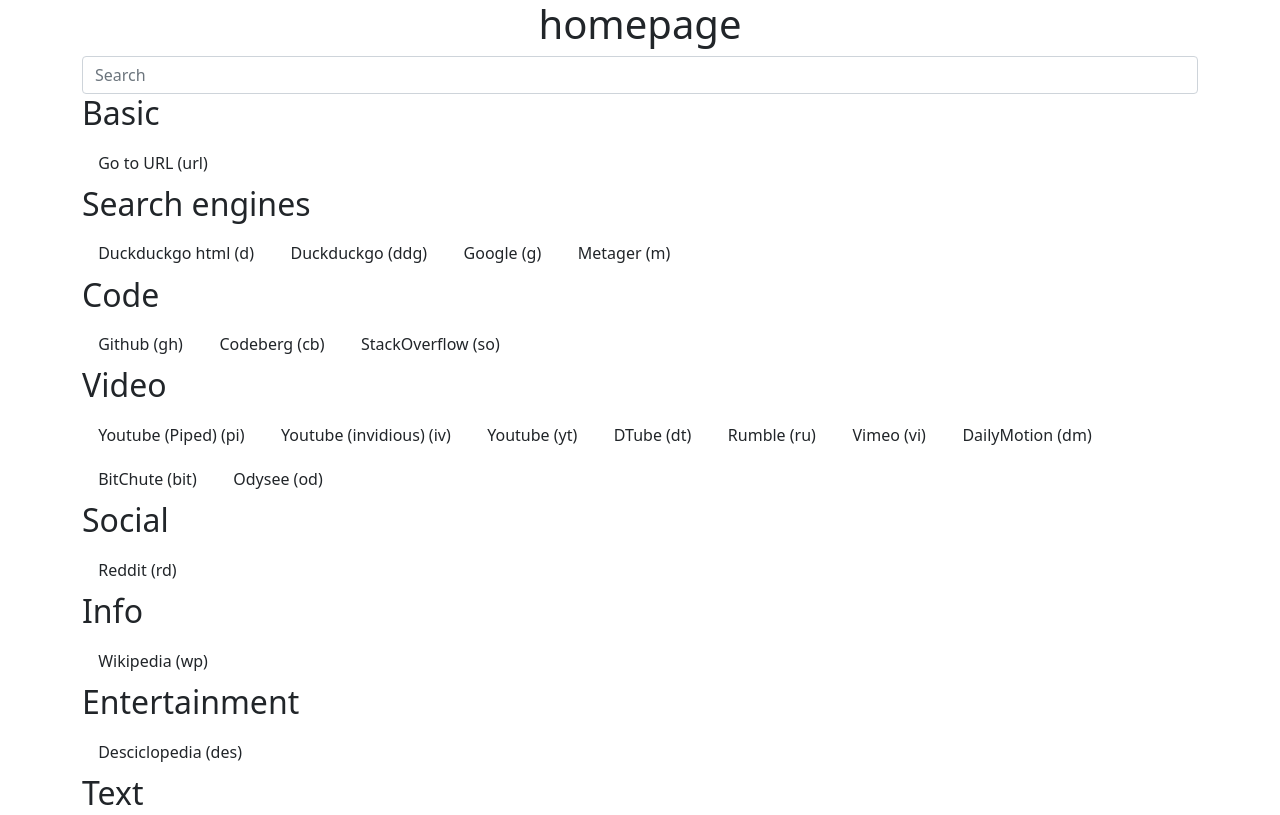
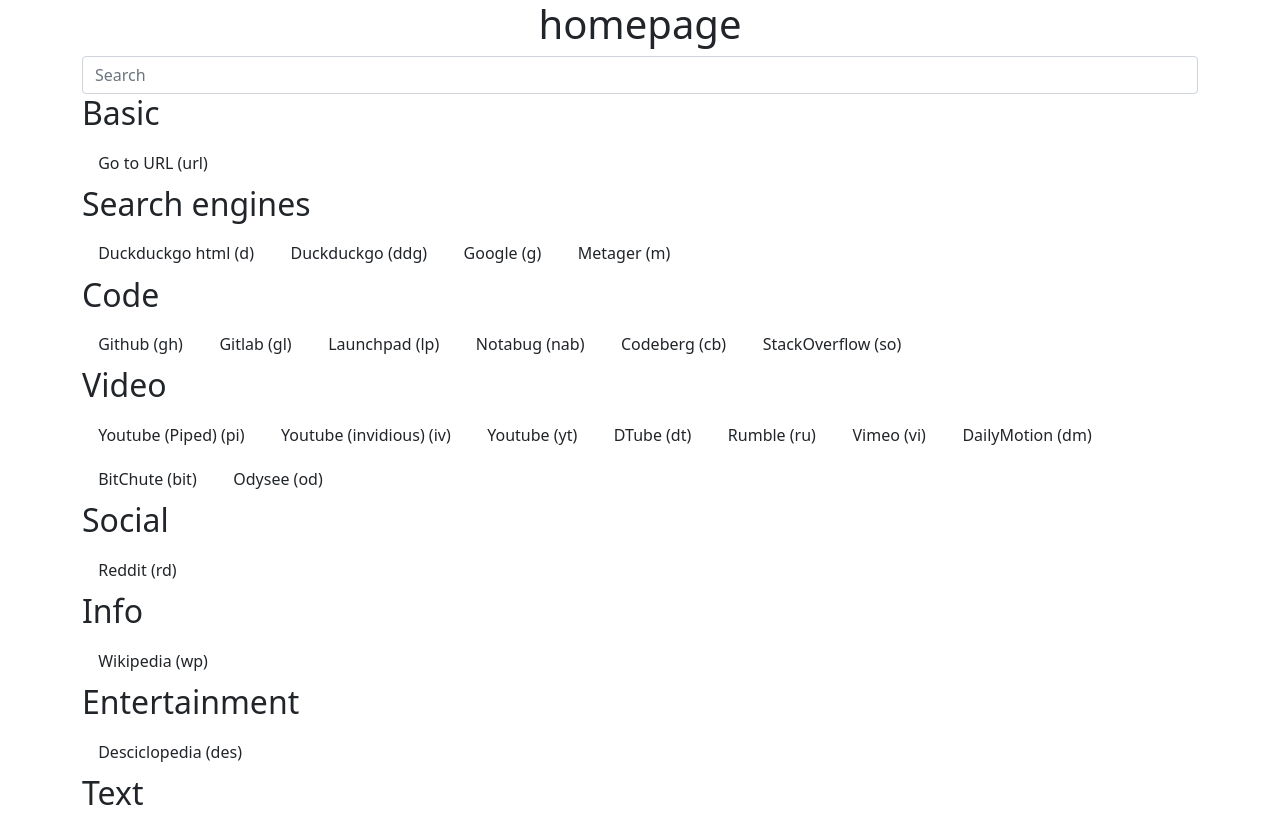
Before and after one commit to ozzuu/search, a plain HTML site: page index.html in a window 1280 px wide. Shown: the top 815 px of the page. Drawn offline with nearby package versions, Linux system fonts and the light colour scheme.

Commit message:
Added more code searches

```diff
--- a/index.html
+++ b/index.html
@@ -26,6 +26,9 @@
 
       <h2>Code</h2>
       <a class="search" data-name="gh" data-url="https://github.com/search?q=%s">Github</a>
+      <a class="search" data-name="gl" data-url="https://gitlab.com/search?search_code=true&search=%s">Gitlab</a>
+      <a class="search" data-name="lp" data-url="https://launchpad.net/+search?field.text=%s">Launchpad</a>
+      <a class="search" data-name="nab" data-url="https://notabug.org/explore/repos?q=%s">Notabug</a>
       <a class="search" data-name="cb"
         data-url="https://codeberg.org/explore/repos?tab=&sort=recentupdate&q=%s">Codeberg</a>
       <a class="search" data-name="so" data-url="https://stackoverflow.com/search?q=%s">StackOverflow</a>
```
